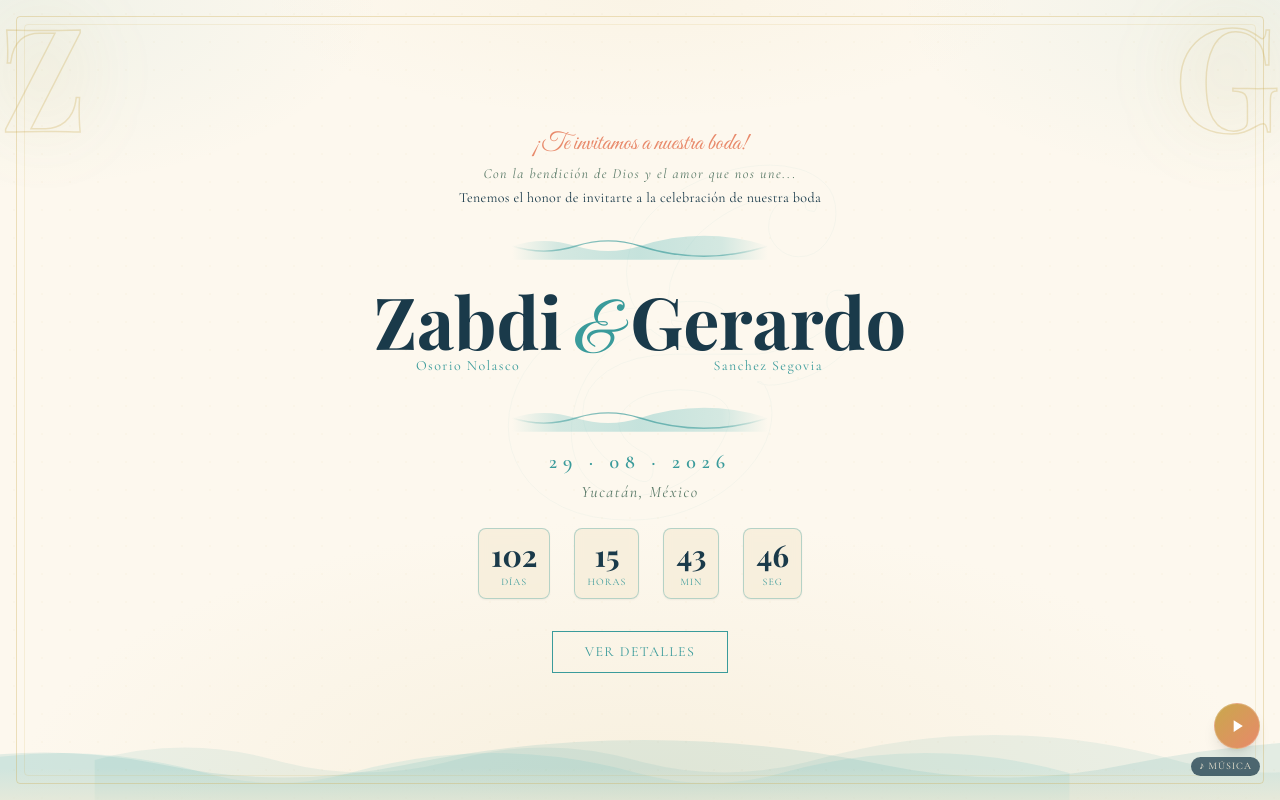
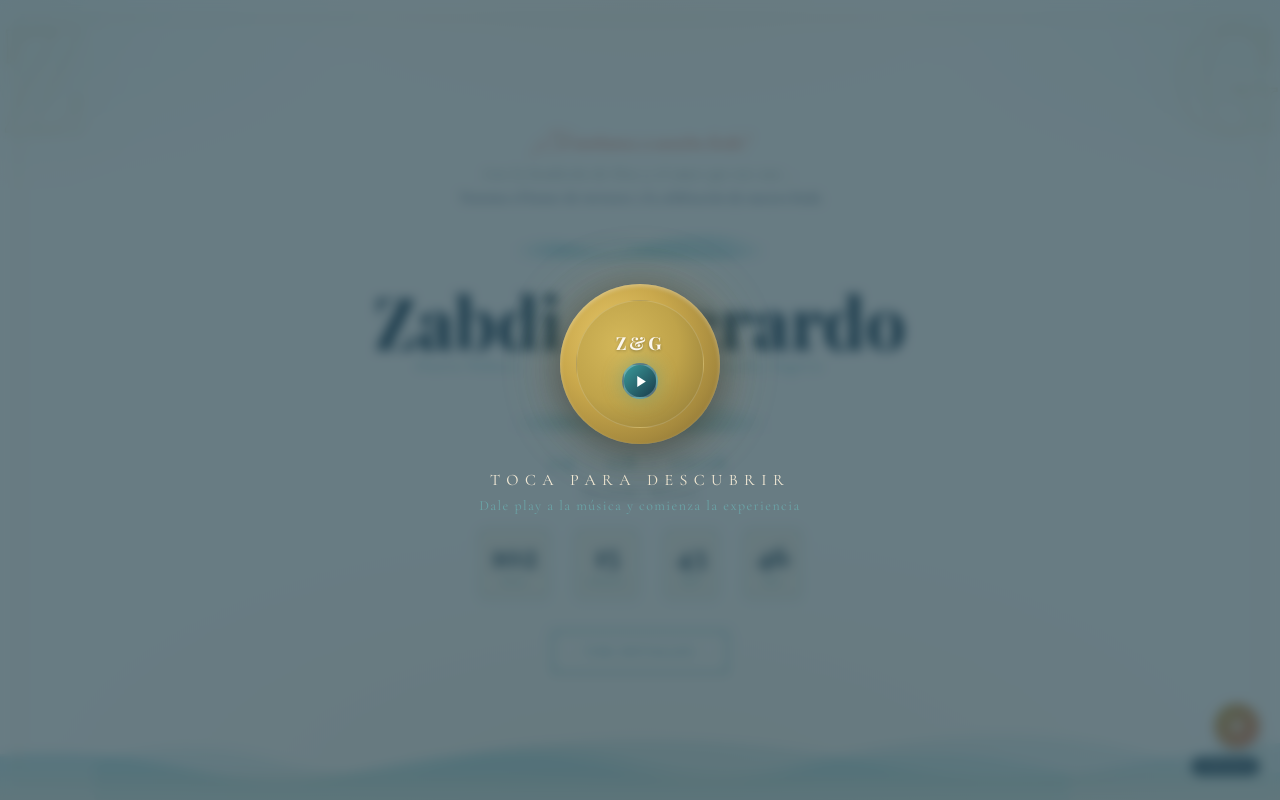
Before and after one commit to Zhasegj/BodaZabdiGerardo2026, a React (Vite) app: page / in a window 1280 px wide. Shown: the top 800 px of the page. Built offline with nearby package versions, Linux system fonts and the light colour scheme; the HTML template or start-up script is replaced by a standard one; a web font is replaced by a local one.

Commit message:
feat: wire SealOverlay into Invitacion page

```diff
--- a/src/pages/Invitacion.jsx
+++ b/src/pages/Invitacion.jsx
@@ -1,7 +1,8 @@
-import { useRef } from "react";
+import { useRef, useState } from "react";
 import { motion, useScroll, useTransform } from "framer-motion";
 
 import AudioPlayer from "@/components/wedding/AudioPlayer";
+import SealOverlay from "@/components/wedding/SealOverlay";
 import HeroSection from "@/components/wedding/HeroSection";
 import ProgramaSection from "@/components/wedding/ProgramaSection";
 import RSVPSection from "@/components/wedding/RSVPSection";
@@ -75,9 +76,12 @@ function AnimatedSection({ children, offsetY = 24, fadeOut = true }) {
 }
 
 export default function Invitacion() {
+  const [isPlaying, setIsPlaying] = useState(false);
+
   return (
     <div className="font-sans relative">
-      <AudioPlayer />
+      <AudioPlayer forcePlay={isPlaying} />
+      <SealOverlay onPlay={() => setIsPlaying(true)} />
       <BackgroundWaves />
 
       {/* Hero: solo animación de salida (la entrada ya la hace con animate={}) */}
```
